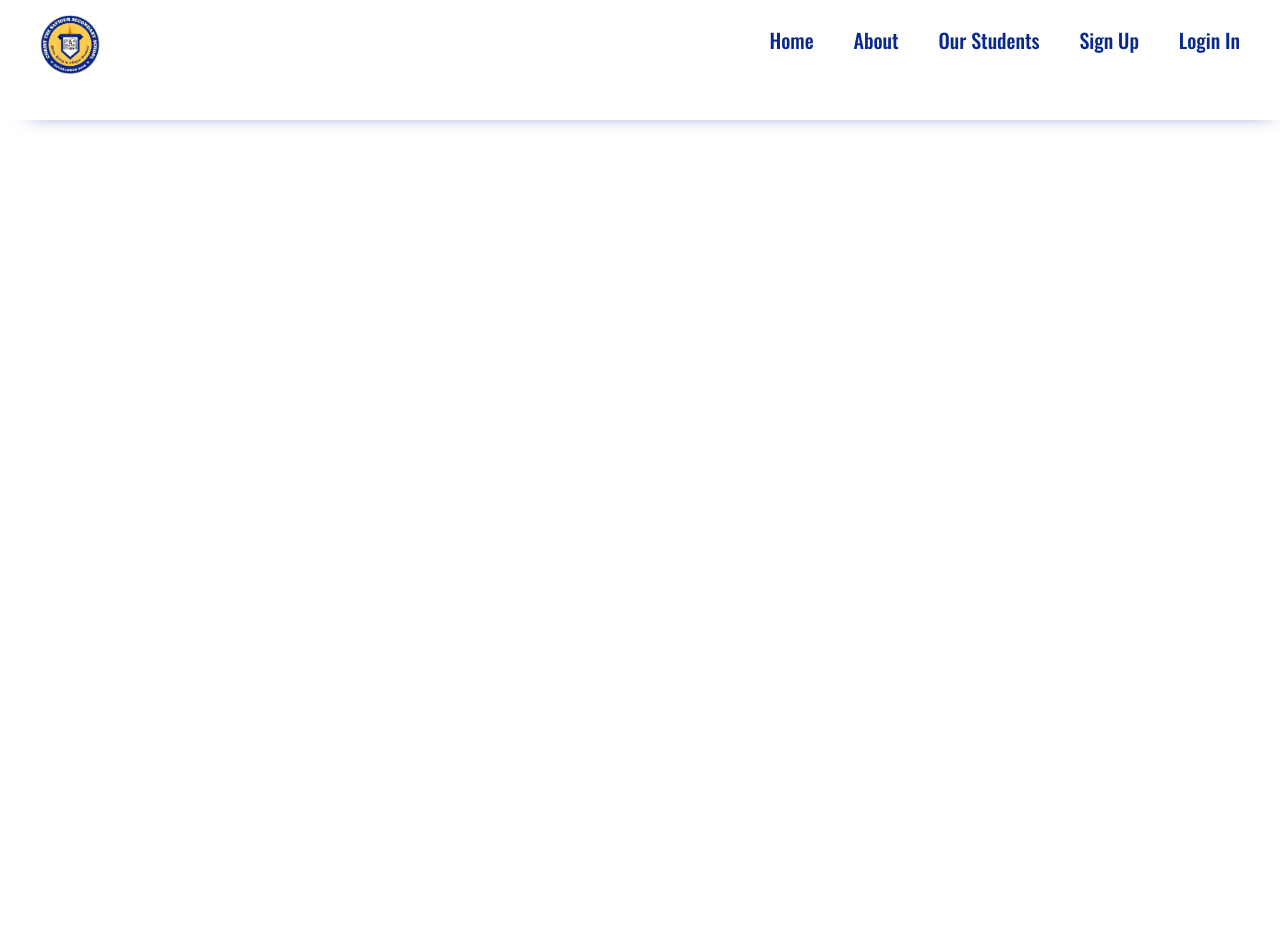
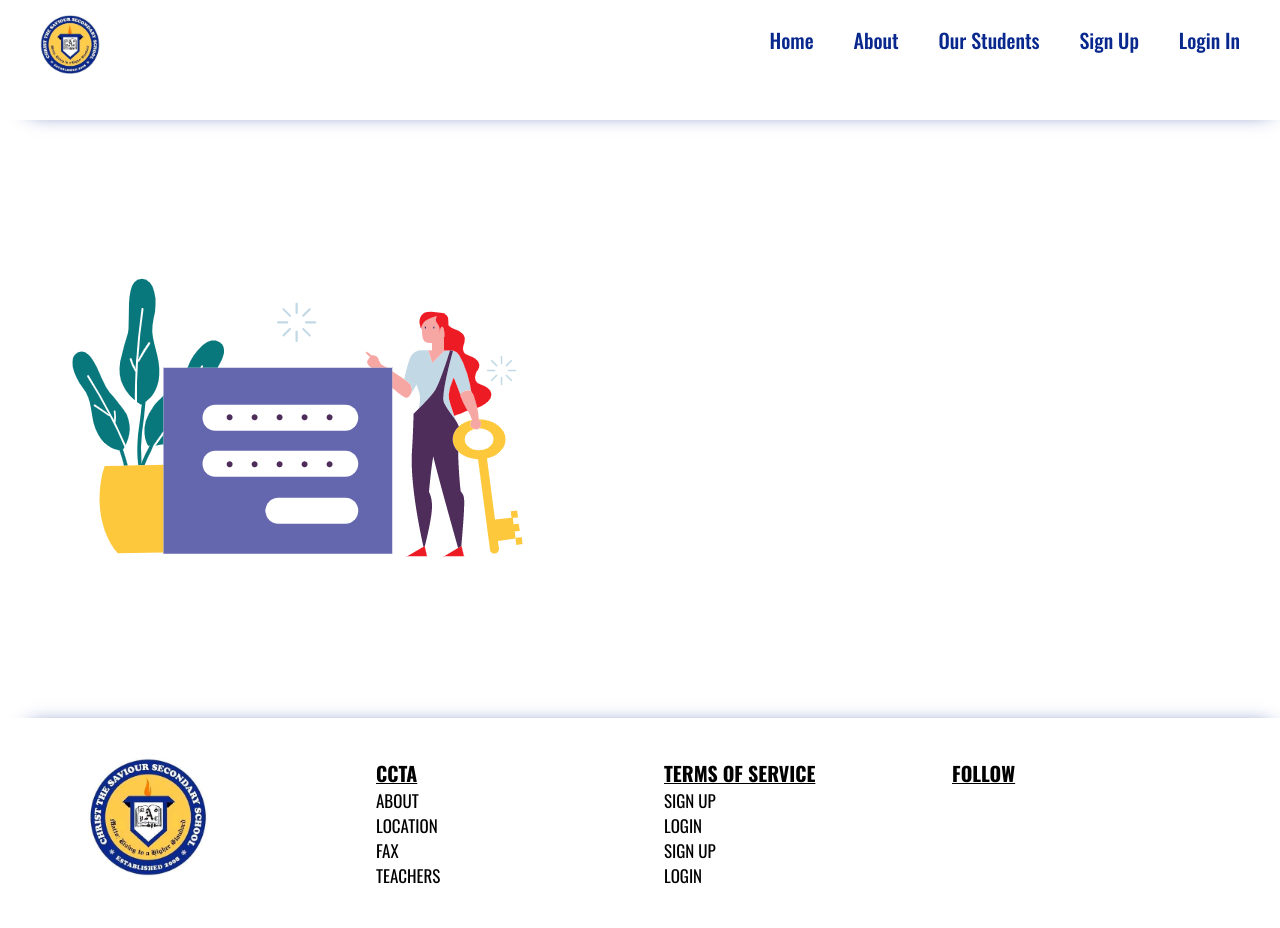
Before and after one commit to JonasAnn/school, a website: page client/views/login.html in a window 1280 px wide. Before the commit the page ends 800 px from the top, so only its background shows below. Drawn offline with nearby package versions, Linux system fonts and the light colour scheme.

Commit message:
feat: added sign in page

```diff
--- a/client/views/login.html
+++ b/client/views/login.html
@@ -9,6 +9,8 @@
   <title>Christ The Saviour Secondary School</title>
  </head>
  <body>
+ <!-- nabar design -->
+ <header>
          <nav class="navbar">
              <div class="logo__box">
                  <img src="../css/img/school-logo.jpeg" alt="logo" class="logo image">
@@ -43,5 +45,59 @@
              </ul>
              </div>
          </nav>
+        </header>
+        <main>
+            <section class="section__login">
+                <div class="section__login-imagebox">
+                    <img src="../css/img/login.png" alt="girl login" class="section__login-image">
+                </div>
+                <div class="section__login-formbox">
+                    <div class="section__login-form">
+
+                    </div>
+                </div>
+            </section>
+        </main>
+<!-- footer design -->
+<footer class="footer">
+    <div class="footer__logo-box">
+        <img src="../css/img/school-logo.jpeg" alt="logo" class="footer__logo">
+    </div>
+    <div class="footer__about-company footer__header">
+        <h3 class="footer__heading">
+            CCTA
+        </h3>
+        <p class="footer_paragraph"><a href="#" class="link">About</a></p>
+        <p class="footer_paragraph"><a href="#" class="link">Location</a></p>
+        <p class="footer_paragraph"><a href="#" class="link">Fax</a></p>
+        <p class="footer_paragraph"><a href="#" class="link">Teachers</a></p>
+    </div>
+    <div class="footer__about-links">
+        <h3 class="footer__heading">
+            Terms of Service
+        </h3>
+        <p class="footer_paragraph"><a href="#" class="link">sign up</a></p>
+        <p class="footer_paragraph"><a href="#" class="link">Login</a></p>
+        <p class="footer_paragraph"><a href="#" class="link">sign up</a></p>
+        <p class="footer_paragraph"><a href="#" class="link">Login</a></p>
+    </div>
+    <div class="footer__social-links">
+        <h3 class="footer__heading">
+            Follow
+        </h3>
+        <a href="" class="link btn__social btn__social-facebook">
+            <i class="fa fa-facebook-square" aria-hidden="true"></i>
+        </a>
+        <a href="" class="link btn__social btn__social-instagram">
+            <i class="fa fa-instagram" aria-hidden="true"></i>
+        </a>
+        <a href="" class="link btn__social btn__social-linkedin">
+            <i class="fa fa-linkedin-square" aria-hidden="true"></i>
+        </a>
+        <a href="" class="link btn__social btn__social-resume">
+            <i class="fa fa-address-book" aria-hidden="true"></i>
+        </a>
+    </div>
+</footer>
 </body>
 </html>
```
Also changed, not shown: client/views/index.html (+1 -0 lines), client/css/img/login.png (added).
